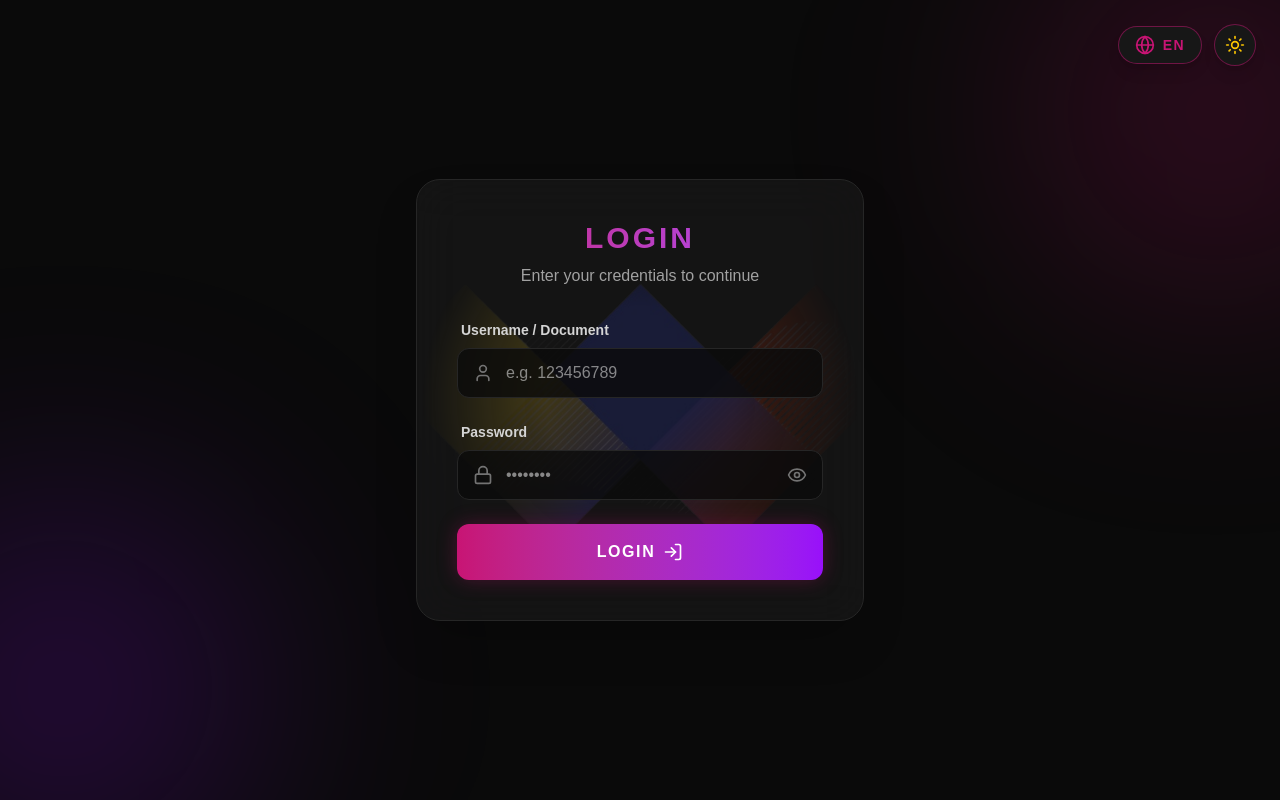
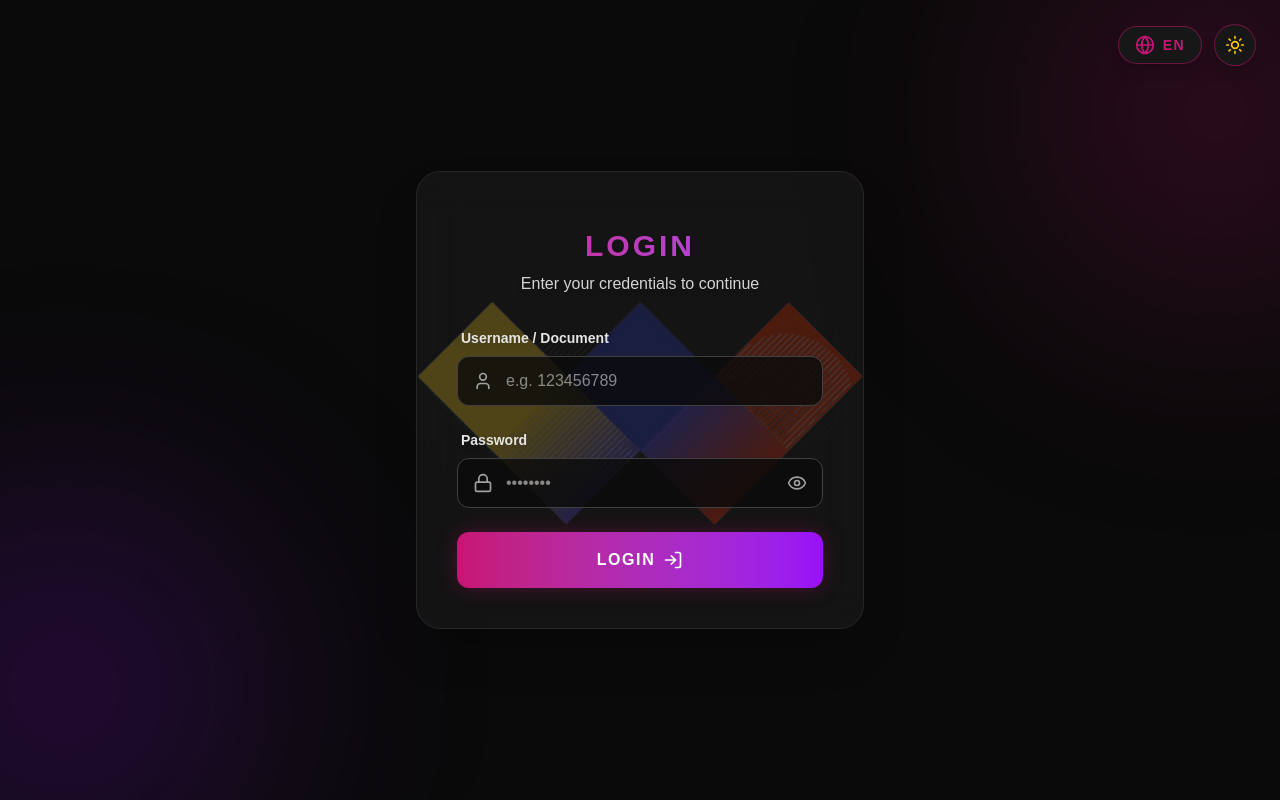
Before and after one commit to Felix-Ruiz/Calificaciones-stands, a Next.js app: page /login in a window 1280 px wide. Built offline with nearby package versions, Linux system fonts and the light colour scheme.

Commit message:
Agregando logo

```diff
--- a/app/login/page.tsx
+++ b/app/login/page.tsx
@@ -133,28 +133,22 @@ function LoginContent() {
         animate={{ opacity: 1, y: 0 }}
         className={`backdrop-blur-xl border rounded-3xl p-10 max-w-md w-full shadow-2xl relative z-10 overflow-hidden ${isDark ? "bg-neutral-900/80 border-neutral-800" : "bg-white/90 border-gray-200"}`}
       >
-        {/* LOGO DE FONDO COMO MARCA DE AGUA (SOLUCIÓN MÁSCARA RADIAL) */}
-        <div
-          className={`absolute inset-0 z-0 flex justify-center items-center pointer-events-none ${isDark ? "opacity-20" : "opacity-10"}`}
-          style={{
-            maskImage: "radial-gradient(circle at center, black 30%, transparent 70%)",
-            WebkitMaskImage: "radial-gradient(circle at center, black 30%, transparent 70%)"
-          }}
-        >
+        {/* LOGO DE FONDO COMO MARCA DE AGUA (Sin difuminar, con bordes y visible) */}
+        <div className={`absolute inset-0 z-0 flex justify-center items-center pointer-events-none ${isDark ? "opacity-25" : "opacity-10"}`}>
           <img
             src="/logo.png"
             alt="WEEF Background"
-            className="w-[120%] h-[120%] object-cover"
+            className="w-[120%] h-[120%] object-contain"
           />
         </div>
 
         {/* CONTENIDO PRINCIPAL (POR ENCIMA DEL LOGO) */}
         <div className="relative z-10">
           <div className="text-center mb-8">
-            <h1 className="text-3xl font-black text-transparent bg-clip-text bg-linear-to-r from-[#c81474] to-purple-500 tracking-widest uppercase mb-2">
+            <h1 className="text-3xl font-black text-transparent bg-clip-text bg-linear-to-r from-[#c81474] to-purple-500 tracking-widest uppercase mb-2 mt-4">
               {t("Acceso", "Login")}
             </h1>
-            <p className={isDark ? "text-neutral-400" : "text-gray-500"}>
+            <p className={isDark ? "text-neutral-300 font-medium drop-shadow-md" : "text-gray-600 font-medium"}>
               {t("Ingresa tus credenciales para continuar", "Enter your credentials to continue")}
             </p>
           </div>
@@ -168,44 +162,44 @@ function LoginContent() {
 
           <form onSubmit={handleSubmit} className="space-y-6">
             <div>
-              <label className={`block text-sm font-bold mb-2 ml-1 ${isDark ? "text-neutral-300" : "text-gray-700"}`}>
+              <label className={`block text-sm font-bold mb-2 ml-1 ${isDark ? "text-neutral-200 drop-shadow-md" : "text-gray-700"}`}>
                 {t("Usuario / Documento", "Username / Document")}
               </label>
               <div className="relative">
                 <div className="absolute inset-y-0 left-0 pl-4 flex items-center pointer-events-none">
-                  <User className={`w-5 h-5 ${isDark ? "text-neutral-500" : "text-gray-400"}`} />
+                  <User className={`w-5 h-5 ${isDark ? "text-neutral-400" : "text-gray-400"}`} />
                 </div>
                 <input
                   type="text"
                   required
                   value={username}
                   onChange={(e) => setUsername(e.target.value)}
-                  className={`w-full border rounded-xl py-3 pl-12 pr-4 focus:outline-none focus:border-[#c81474] transition-colors ${isDark ? "bg-neutral-950/80 border-neutral-800 text-white" : "bg-gray-50/80 border-gray-300 text-gray-900"}`}
+                  className={`w-full border rounded-xl py-3 pl-12 pr-4 focus:outline-none focus:border-[#c81474] transition-colors ${isDark ? "bg-neutral-950/80 border-neutral-700 text-white" : "bg-white/80 border-gray-300 text-gray-900"}`}
                   placeholder={t("Ej. 123456789", "e.g. 123456789")}
                 />
               </div>
             </div>
 
             <div>
-              <label className={`block text-sm font-bold mb-2 ml-1 ${isDark ? "text-neutral-300" : "text-gray-700"}`}>
+              <label className={`block text-sm font-bold mb-2 ml-1 ${isDark ? "text-neutral-200 drop-shadow-md" : "text-gray-700"}`}>
                 {t("Contraseña", "Password")}
               </label>
               <div className="relative">
                 <div className="absolute inset-y-0 left-0 pl-4 flex items-center pointer-events-none">
-                  <Lock className={`w-5 h-5 ${isDark ? "text-neutral-500" : "text-gray-400"}`} />
+                  <Lock className={`w-5 h-5 ${isDark ? "text-neutral-400" : "text-gray-400"}`} />
                 </div>
                 <input
                   type={showPassword ? "text" : "password"}
                   required
                   value={password}
                   onChange={(e) => setPassword(e.target.value)}
-                  className={`w-full border rounded-xl py-3 pl-12 pr-12 focus:outline-none focus:border-[#c81474] transition-colors ${isDark ? "bg-neutral-950/80 border-neutral-800 text-white" : "bg-gray-50/80 border-gray-300 text-gray-900"}`}
+                  className={`w-full border rounded-xl py-3 pl-12 pr-12 focus:outline-none focus:border-[#c81474] transition-colors ${isDark ? "bg-neutral-950/80 border-neutral-700 text-white" : "bg-white/80 border-gray-300 text-gray-900"}`}
                   placeholder="••••••••"
                 />
                 <button
                   type="button"
                   onClick={() => setShowPassword(!showPassword)}
-                  className={`absolute inset-y-0 right-0 pr-4 flex items-center transition-colors hover:text-[#c81474] ${isDark ? "text-neutral-500" : "text-gray-400"}`}
+                  className={`absolute inset-y-0 right-0 pr-4 flex items-center transition-colors hover:text-[#c81474] ${isDark ? "text-neutral-400" : "text-gray-400"}`}
                 >
                   {showPassword ? <EyeOff className="w-5 h-5" /> : <Eye className="w-5 h-5" />}
                 </button>
```
